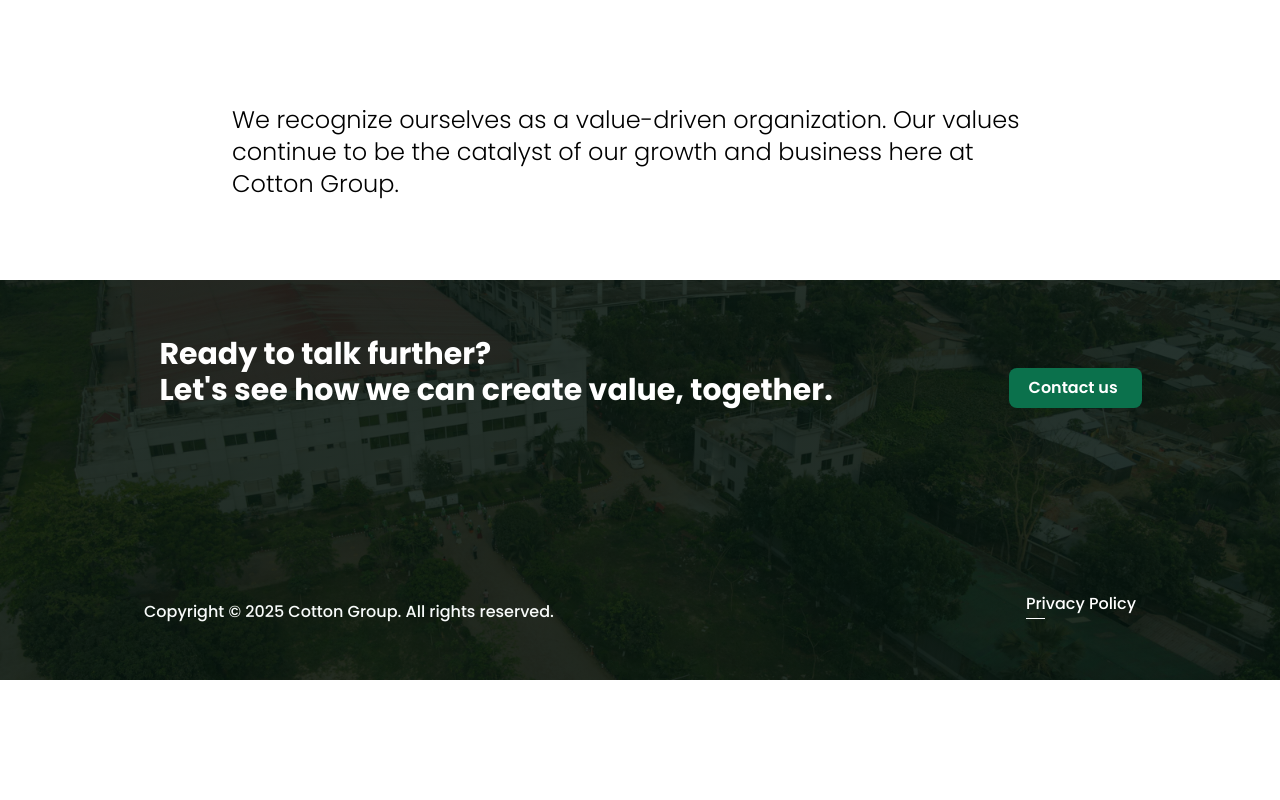
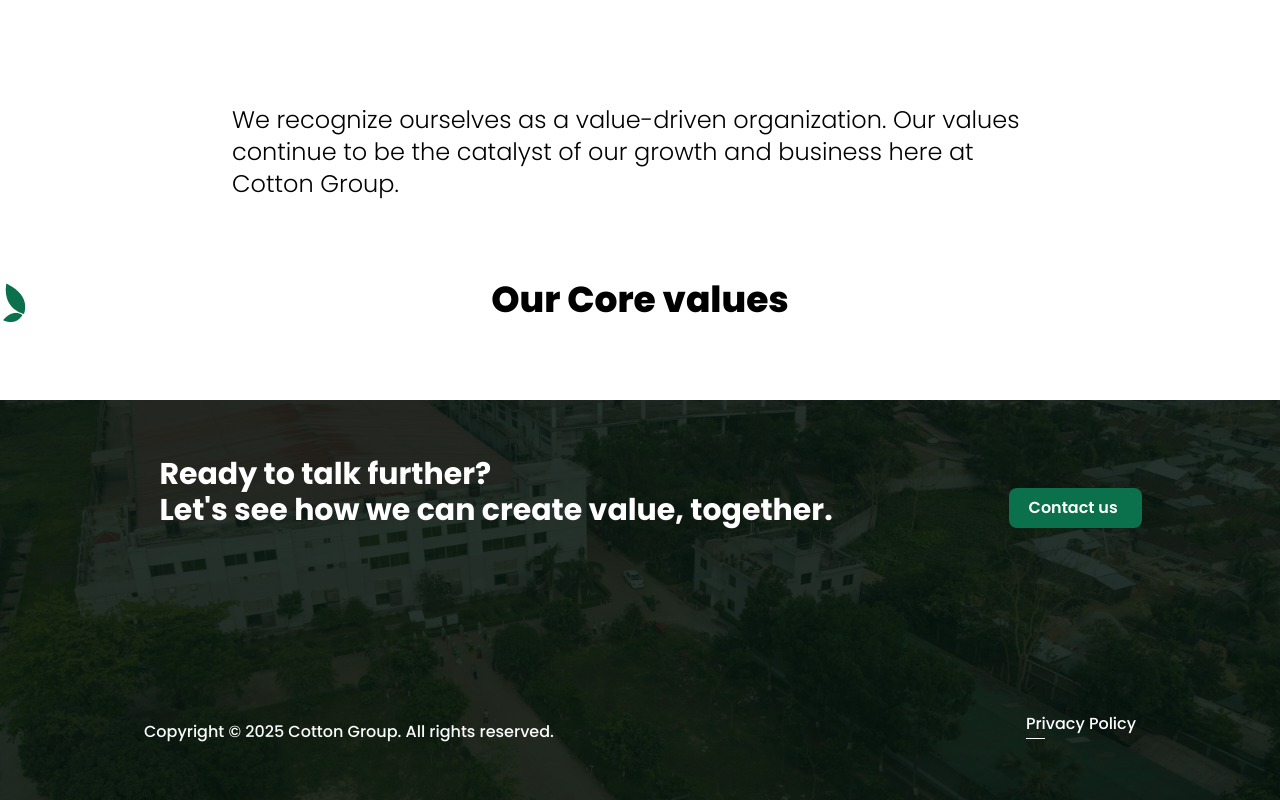
Before and after one commit to cottonSdtNadim/cotton-website-task, a React (Vite) app: page /aboutCotton in a window 1280 px wide. Shown: the part 2394-3194 px from the top of the page. Before the commit the page ends 3074 px from the top, so only its background shows below. Built offline with nearby package versions, Linux system fonts and the light colour scheme.

Commit message:
animated image card conatiner implemented

```diff
--- /dev/null
+++ b/src/components/ImageCardButtonGroup.jsx
@@ -0,0 +1,14 @@
+import SectionTitle from "./SectionTitle";
+
+
+const ImageCardButtonGroup = () => {
+    return (
+        <div>
+            <SectionTitle
+            title={"Our Core values"}
+            ></SectionTitle>
+        </div>
+    );
+};
+
+export default ImageCardButtonGroup;
--- a/src/components/ImageCardTimelineSlider.jsx
+++ b/src/components/ImageCardTimelineSlider.jsx
@@ -1,3 +1,208 @@
+// import React, { useState } from "react";
+// import image1 from "../assets/images/Company-Timeline-Images/image-1.jpg";
+// import image2 from "../assets/images/Company-Timeline-Images/image-2.jpg";
+// import image3 from "../assets/images/Company-Timeline-Images/image-3.jpg";
+// import image4 from "../assets/images/Company-Timeline-Images/image-4.jpg";
+// import image5 from "../assets/images/Company-Timeline-Images/image-5.jpg";
+
+// const ImageCardTimelineSlider = () => {
+//   const timelineData = [
+//     {
+//       id: 1,
+//       period: "1990",
+//       title: "A Young Man with a Dream",
+//       description:
+//         "At 25, Shaheen Mahmud, with experience and customer relationships, dreams of starting an RMG business. Despite limited funds, he hires an employee, starts in a 5,500 sqft. factory on Mohakhali Airport Road, and buys machinery from Gulshan. A banker backs his vision with a letter of credit amid industry skepticism.",
+//       image: image1,
+//     },
+//     {
+//       id: 2,
+//       period: "1991-1995",
+//       title: "Wheels Truning",
+//       description:
+//         "Cotton Group is born and carries out its first export on January 31, 1991. It begins exporting at 700,000 pieces per year with 250 employees. Achieving 200% growth year on year, Cotton Group expanded its factory space to 84,000 sqft by 1995 in a Mirpur facility while focusing on compliance measures within its practices",
+//       image: image2,
+//     },
+//     {
+//       id: 3,
+//       period: "1994-1999",
+//       title: "Unparalleled Growth",
+//       description:
+//         "In 1994, Cotton Group expanded production, won the Prime Minister Export Gold Award, and moved to Gazipur for a vertical setup, prioritizing compliance.",
+//       image: image3,
+//     },
+//     {
+//       id: 4,
+//       period: "2001-2008",
+//       title: "Racing Forward",
+//       description:
+//         "Cotton Group is a fully-integrated setup, focusing on the entire value chain from yarn to ready-to-wear. They've acquired land in the Bangabandhu Sheikh Mujib Shilpa Nagar – Mirershorai Economic Zone for expansion. Sustainability is a key commitment through their CottonCares™️ initiative, and they've adapted their production facility for COVID-19 safety.",
+//       image: image4,
+//     },
+//     {
+//       id: 5,
+//       period: "2008-Current",
+//       title: "A Better Tomorrow",
+//       description:
+//         "Cotton Group is a fully-integrated setup, focusing on the entire value chain from yarn to ready-to-wear. They've acquired land in the Bangabandhu Sheikh Mujib Shilpa Nagar – Mirershorai Economic Zone for expansion. Sustainability is a key commitment through their CottonCares™️ initiative, and they've adapted their production facility for COVID-19 safety.",
+//       image: image5,
+//     },
+//   ];
+
+//   const [currentSlide, setCurrentSlide] = useState(0);
+
+//   const handlePrevious = () => {
+//     if (currentSlide > 0) {
+//       setCurrentSlide(currentSlide - 1);
+//     }
+//   };
+
+//   const handleNext = () => {
+//     if (currentSlide < timelineData.length - 1) {
+//       setCurrentSlide(currentSlide + 1);
+//     }
+//   };
+
+//   return (
+//     <div className="bg-[#0B714C] p-8 relative w-full overflow-hidden px-20">
+//       {/* Timeline */}
+//       <div className="flex justify-between mb-16 pt-16 relative">
+//         {/* Timeline nodes and lines */}
+//         <div className="w-full flex items-center">
+//           {timelineData.map((item, index) => (
+//             <React.Fragment key={item.id}>
+//               {/* Combined container for period and circle */}
+//               <div
+//                 className="flex flex-col items-center absolute w-full"
+//                 style={{
+//                   left: `${index * (100 / (timelineData.length - 1))}%`, // Dynamically position based on index
+//                   transform: "translateX(-50%)", // Center the container horizontally
+//                 }}
+//               >
+//                 {/* Period label */}
+//                 <div className="text-white text-base font-medium mb-4">
+//                   {item.period}
+//                 </div>
+
+//                 {/* Timeline circle */}
+//                 <div className="flex items-center justify-center relative">
+//                   <div
+//                     className={`w-12 h-12 rounded-full flex items-center justify-center ${
+//                       index <= currentSlide ? "bg-[#B2D4C9]" : "bg-[#5A9B83]"
+//                     }`}
+//                   >
+//                     <div
+//                       className={`w-5 h-5 rounded-full ${
+//                         index <= currentSlide ? "bg-white" : "bg-[#84B19F]"
+//                       }`}
+//                     ></div>
+//                   </div>
+//                 </div>
+//               </div>
+
+//               {/* Connecting Lines */}
+//               {index < timelineData.length - 1 && (
+//                 <div className="flex-1 relative z-10">
+//                   {/* Base connecting line */}
+//                   <div className="h-[3px] bg-[#B2D4C9] absolute top-5 transform -translate-y-1/2 w-full"></div>
+
+//                   {/* Active overlay line */}
+//                   {index <= currentSlide && (
+//                     <div
+//                       className="h-[3px] bg-white absolute top-5 transform -translate-y-1/2 w-full"
+//                       //  style={{
+//                       //    width: index + 1 <= currentSlide ? "100%" : "0%",
+//                       //  }}
+//                     ></div>
+//                   )}
+//                 </div>
+//               )}
+//             </React.Fragment>
+//           ))}
+//         </div>
+//       </div>
+
+//       {/* Content Card - Hidden for now as it's not in the provided design */}
+//       <div className="flex mb-8 justify-center pt-14">
+//         <div className="w-80 h-[350px]">
+//           <img
+//             src={timelineData[currentSlide].image}
+//             alt={timelineData[currentSlide].title}
+//             className="w-full h-full object-cover rounded-lg rounded-r-none"
+//           />
+//         </div>
+//         <div className="w-1/2 bg-white px-7 py-12 rounded-r-2xl flex items-center">
+//           <div>
+//             <h2 className="text-2xl font-bold text-black mb-4">
+//               {timelineData[currentSlide].title}
+//             </h2>
+//             <p className="text-black text-lg font-normal">
+//               {timelineData[currentSlide].description}
+//             </p>
+//           </div>
+//         </div>
+//       </div>
+
+//       {/* Navigation buttons - Hidden for now as they're not in the provided design */}
+//       <div className="flex justify-center">
+//         <button
+//           onClick={handlePrevious}
+//           disabled={currentSlide === 0}
+//           className={`w-14 h-14 rounded-full flex items-center justify-center mr-20 ${
+//             currentSlide === 0
+//               ? "bg-gray-300 text-gray-500 cursor-not-allowed"
+//               : "bg-white text-[#0B714C] hover:bg-gray-100"
+//           }`}
+//           aria-label="Previous slide"
+//         >
+//           <svg
+//             xmlns="http://www.w3.org/2000/svg"
+//             fill="none"
+//             viewBox="0 0 24 24"
+//             strokeWidth={1.5}
+//             stroke="currentColor"
+//             className="w-5 h-6"
+//           >
+//             <path
+//               strokeLinecap="round"
+//               strokeLinejoin="round"
+//               d="M15.75 19.5L8.25 12l7.5-7.5"
+//             />
+//           </svg>
+//         </button>
+//         <button
+//           onClick={handleNext}
+//           disabled={currentSlide === timelineData.length - 1}
+//           className={`w-14 h-14 rounded-full flex items-center justify-center ${
+//             currentSlide === timelineData.length - 1
+//               ? "bg-gray-300 text-gray-500 cursor-not-allowed"
+//               : "bg-white text-[#0B714C] hover:bg-gray-100"
+//           }`}
+//           aria-label="Next slide"
+//         >
+//           <svg
+//             xmlns="http://www.w3.org/2000/svg"
+//             fill="none"
+//             viewBox="0 0 24 24"
+//             strokeWidth={1.5}
+//             stroke="currentColor"
+//             className="w-5 h-6"
+//           >
+//             <path
+//               strokeLinecap="round"
+//               strokeLinejoin="round"
+//               d="M8.25 4.5l7.5 7.5-7.5 7.5"
+//             />
+//           </svg>
+//         </button>
+//       </div>
+//     </div>
+//   );
+// };
+
+// export default ImageCardTimelineSlider;
+
+import { motion } from "framer-motion"; // Import framer-motion
 import React, { useState } from "react";
 import image1 from "../assets/images/Company-Timeline-Images/image-1.jpg";
 import image2 from "../assets/images/Company-Timeline-Images/image-2.jpg";
@@ -125,13 +330,24 @@ const ImageCardTimelineSlider = () => {
       {/* Content Card - Hidden for now as it's not in the provided design */}
       <div className="flex mb-8 justify-center pt-14">
         <div className="w-80 h-[350px]">
-          <img
+          <motion.img
             src={timelineData[currentSlide].image}
             alt={timelineData[currentSlide].title}
             className="w-full h-full object-cover rounded-lg rounded-r-none"
+            key={currentSlide} // Set the key to currentSlide to trigger re-mount when the slide changes
+            initial={{ opacity: 0 }}
+            animate={{ opacity: 1 }}
+            exit={{ opacity: 0 }}
+            transition={{ duration: 0.5 }}
           />
         </div>
-        <div className="w-1/2 bg-white px-7 py-12 rounded-r-2xl flex items-center">
+        <motion.div
+          className="w-1/2 bg-white px-7 py-12 rounded-r-2xl flex items-center"
+          initial={{ opacity: 0 }}
+          animate={{ opacity: 1 }}
+          exit={{ opacity: 0 }}
+          transition={{ duration: 0.5 }}
+        >
           <div>
             <h2 className="text-2xl font-bold text-black mb-4">
               {timelineData[currentSlide].title}
@@ -140,7 +356,7 @@ const ImageCardTimelineSlider = () => {
               {timelineData[currentSlide].description}
             </p>
           </div>
-        </div>
+        </motion.div>
       </div>
 
       {/* Navigation buttons - Hidden for now as they're not in the provided design */}
--- a/src/pages/AboutCotton.jsx
+++ b/src/pages/AboutCotton.jsx
@@ -4,6 +4,7 @@ import OurCompanies from '../components/OurCompanies';
 import Cover from './Shared/Cover';
 import ImageCardTimelineSlider from "../components/ImageCardTimelineSlider.jsx"
 import OurMessage from '../components/OurMessage.jsx';
+import ImageCardButtonGroup from '../components/ImageCardButtonGroup.jsx';
 
 const AboutCotton = () => {
     return (
@@ -13,6 +14,7 @@ const AboutCotton = () => {
            <OurCompanies></OurCompanies>
            <ImageCardTimelineSlider></ImageCardTimelineSlider>
            <OurMessage></OurMessage>
+           <ImageCardButtonGroup></ImageCardButtonGroup>
         </div>
     );
 };
```
